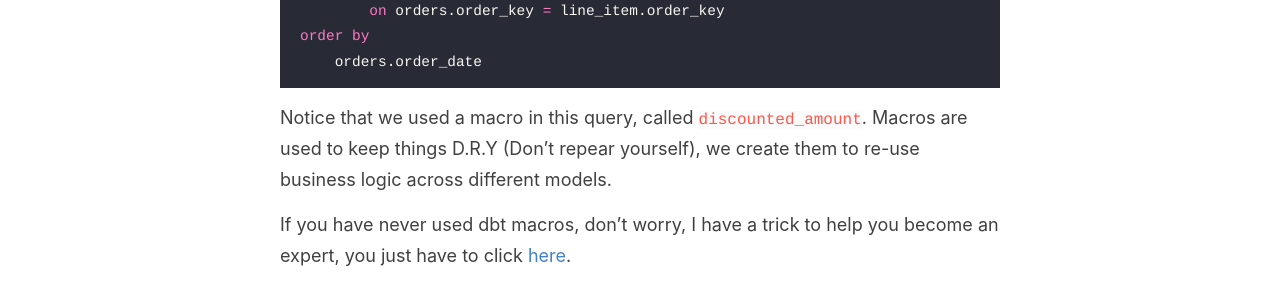
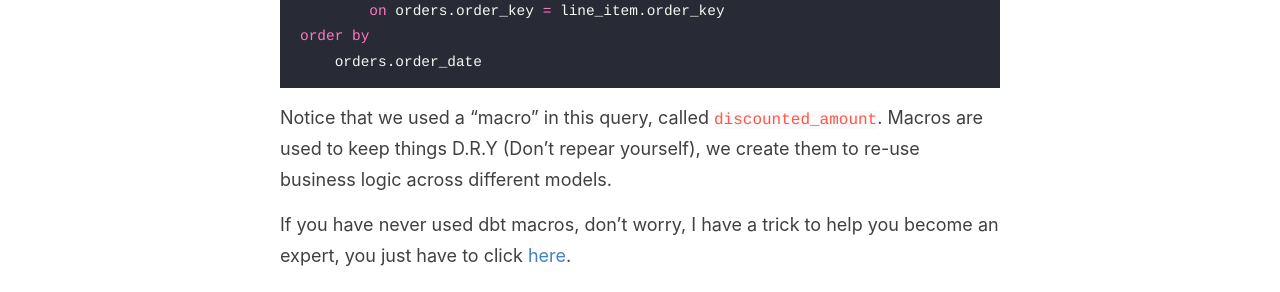
Before and after one commit to everythingdata-ai/everythingdata-ai.github.io, a Jekyll site: the page built from _posts/2025-02-12-azure-snowflake.md, in a window 1280 px wide and 900 px high, scrolled down 8454 px. Shown: the part 153-445 px from the top of the window. Built offline with Jekyll 4.4.1, drawn with Linux system fonts in a browser that asks for light colours.

````diff
--- a/_posts/2025-02-12-azure-snowflake.md
+++ b/_posts/2025-02-12-azure-snowflake.md
@@ -262,7 +262,7 @@ order by
     orders.order_date
 ```
 
-Notice that we used a macro in this query, called `discounted_amount`.
+Notice that we used a "macro" in this query, called `discounted_amount`.
 Macros are used to keep things D.R.Y (Don't repear yourself), we create them to re-use business logic across different models.
 
 If you have never used dbt macros, don't worry, I have a trick to help you become an expert, you just have to click [here](https://letmegooglethat.com/?q=dbt+macros).
````
